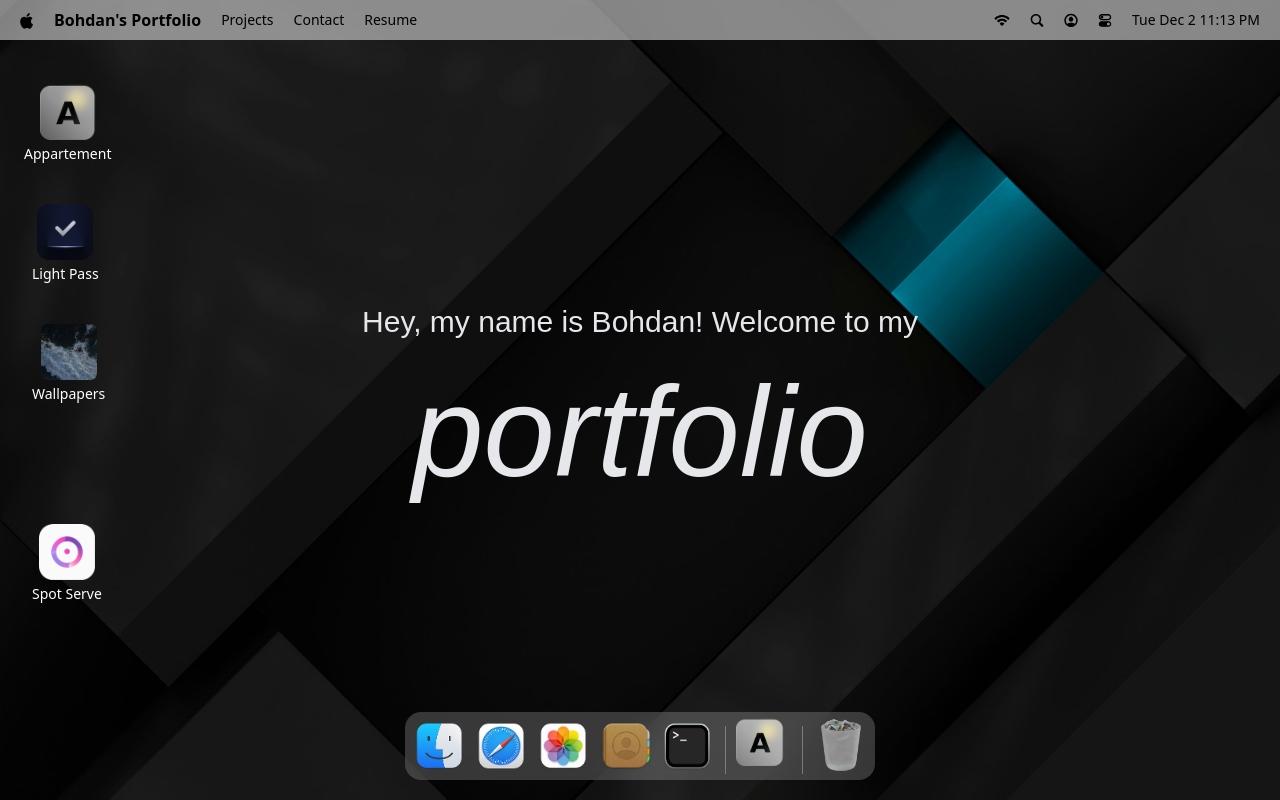
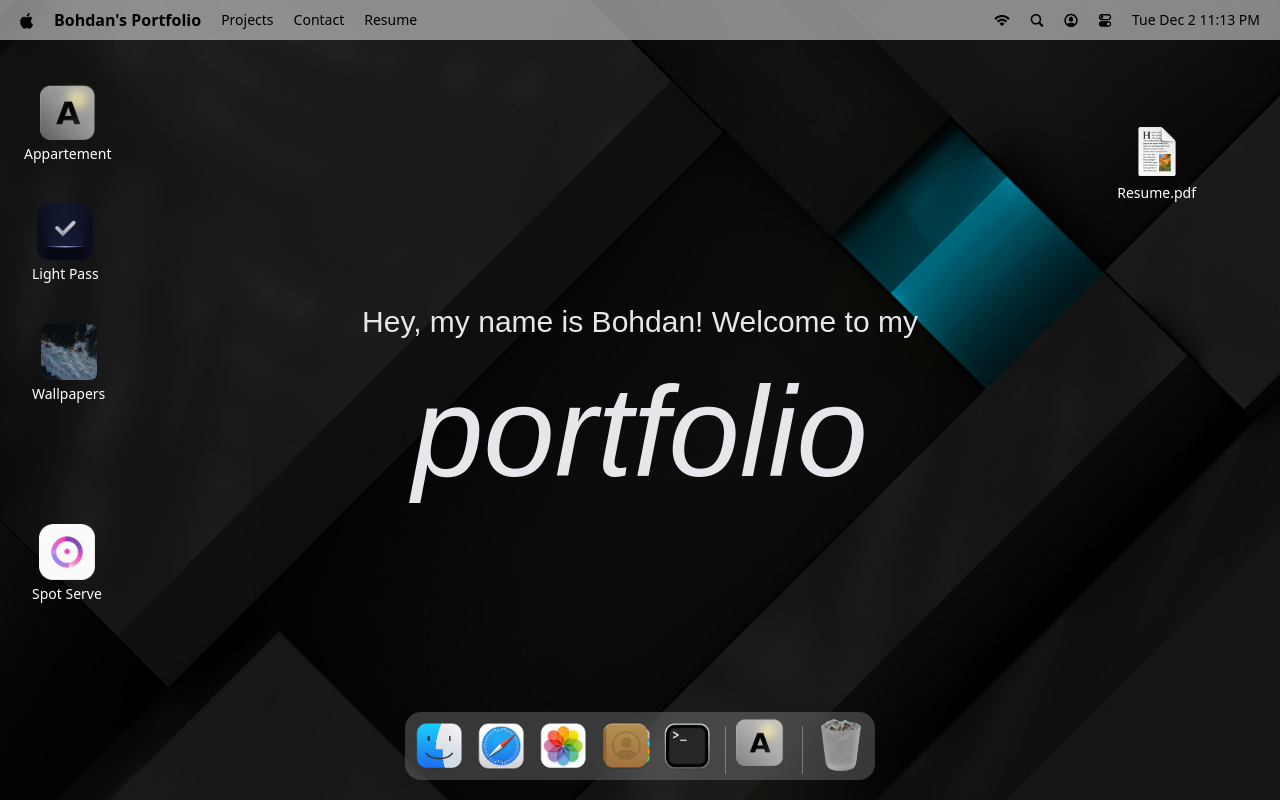
Before and after one commit to explicit-logic/explicit-logic.github.io, a React (Vite) app: page / in a window 1280 px wide. Built offline with nearby package versions, Linux system fonts and the light colour scheme; a web font is replaced by a local one.

Commit message:
feat: add resume desktop icon

```diff
--- a/src/constants/desktop.ts
+++ b/src/constants/desktop.ts
@@ -45,4 +45,10 @@ export const APPS: App[] = [
     icon: "/images/apps/spot-serve.png",
     position: "top-[60vh] left-7",
   },
+  {
+    id: "resume",
+    name: "Resume.pdf",
+    icon: "/images/pdf.png",
+    position: "top-20 right-20",
+  },
 ];
--- a/src/constants/projects.ts
+++ b/src/constants/projects.ts
@@ -3,6 +3,7 @@ export const PROJECT_IDS = {
   LIGHT_PASS: "light_pass",
   WALLPAPERS: "wallpapers",
   SPOT_SERVE: "spot_serve",
+  RESUME: "resume",
 } as const;
 
 export type ProjectId = typeof PROJECT_IDS[keyof typeof PROJECT_IDS];
```
